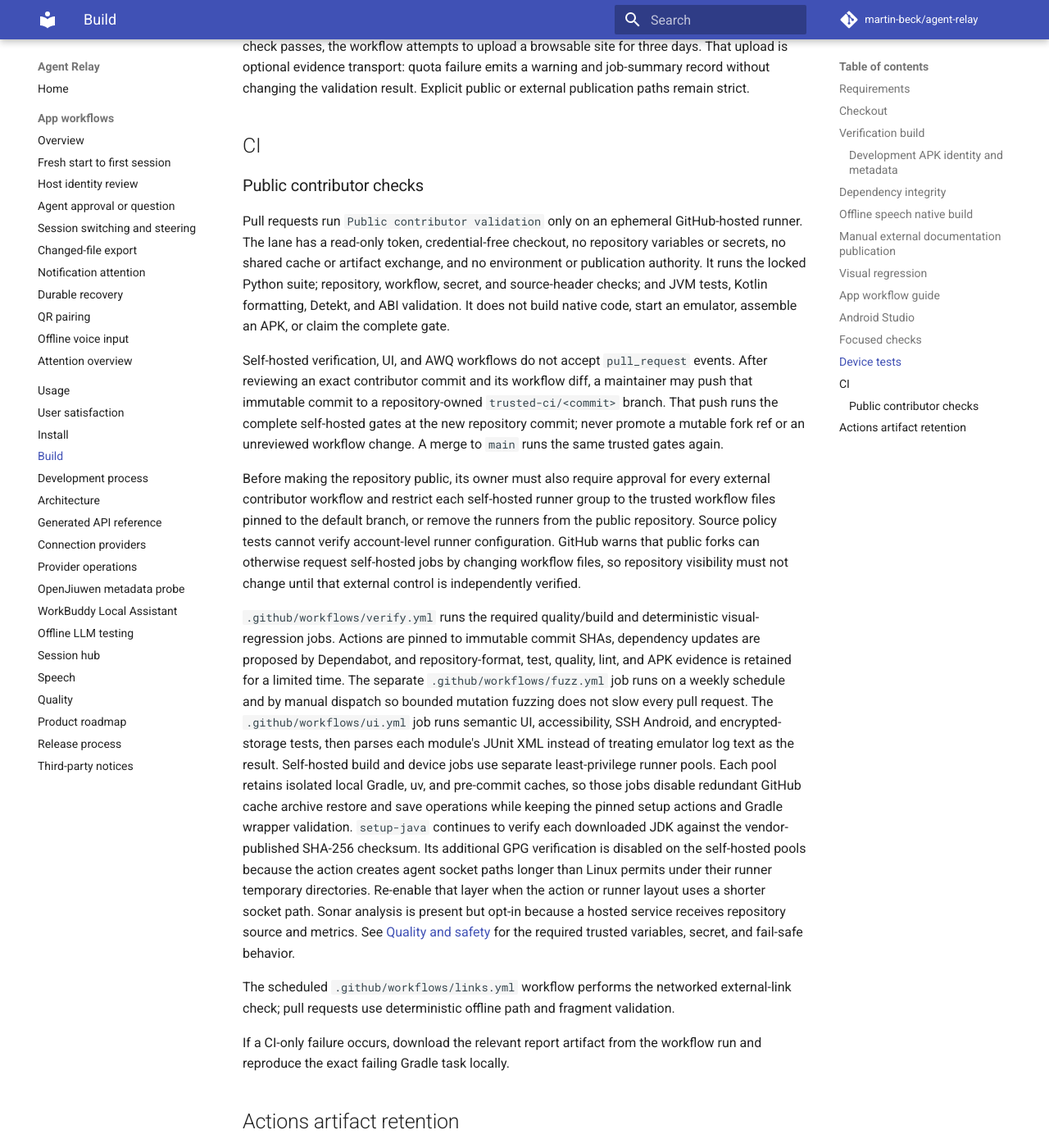
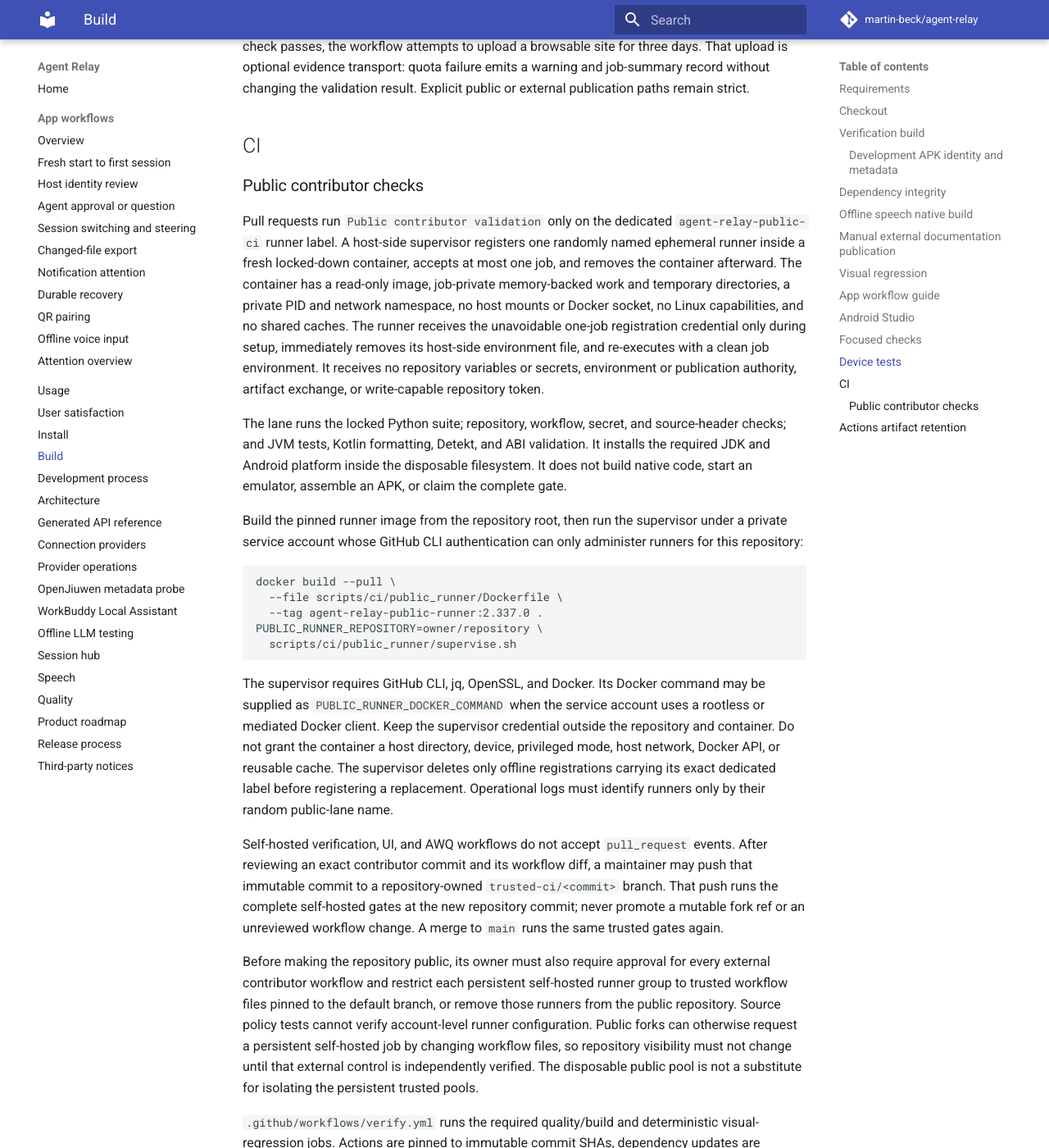
Before and after one commit to martin-beck/agent-relay, an MkDocs documentation site: the page built from docs/BUILDING.md, in a window 1280 px wide and 1400 px high, scrolled down 8510 px. Shown: the whole window at 82% size. Built offline with MkDocs 1.6.1 and Material for MkDocs 9.7.7, drawn with Linux system fonts in a browser that asks for light colours; comment, search, counter and statistics services are not loaded.

Commit message:
ci: add disposable public runner pool
Signed-off-by: martin-beck <24471267+martin-beck@users.noreply.github.com>

````diff
--- a/docs/BUILDING.md
+++ b/docs/BUILDING.md
@@ -417,12 +417,38 @@ result. Explicit public or external publication paths remain strict.
 
 ### Public contributor checks
 
-Pull requests run `Public contributor validation` only on an ephemeral GitHub-hosted runner. The
-lane has a read-only token, credential-free checkout, no repository variables or secrets, no shared
-cache or artifact exchange, and no environment or publication authority. It runs the locked Python
-suite; repository, workflow, secret, and source-header checks; and JVM tests, Kotlin formatting,
-Detekt, and ABI validation. It does not build native code, start an emulator, assemble an APK, or
-claim the complete gate.
+Pull requests run `Public contributor validation` only on the dedicated `agent-relay-public-ci`
+runner label. A host-side supervisor registers one randomly named ephemeral runner inside a fresh
+locked-down container, accepts at most one job, and removes the container afterward. The container
+has a read-only image, job-private memory-backed work and temporary directories, a private PID and
+network namespace, no host mounts or Docker socket, no Linux capabilities, and no shared caches.
+The runner receives the unavoidable one-job registration credential only during setup, immediately
+removes its host-side environment file, and re-executes with a clean job environment. It receives no
+repository variables or secrets,
+environment or publication authority, artifact exchange, or write-capable repository token.
+
+The lane runs the locked Python suite; repository, workflow, secret, and source-header checks; and
+JVM tests, Kotlin formatting, Detekt, and ABI validation. It installs the required JDK and Android
+platform inside the disposable filesystem. It does not build native code, start an emulator,
+assemble an APK, or claim the complete gate.
+
+Build the pinned runner image from the repository root, then run the supervisor under a private
+service account whose GitHub CLI authentication can only administer runners for this repository:
+
+```bash
+docker build --pull \
+  --file scripts/ci/public_runner/Dockerfile \
+  --tag agent-relay-public-runner:2.337.0 .
+PUBLIC_RUNNER_REPOSITORY=owner/repository \
+  scripts/ci/public_runner/supervise.sh
+```
+
+The supervisor requires GitHub CLI, jq, OpenSSL, and Docker. Its Docker command may be supplied as
+`PUBLIC_RUNNER_DOCKER_COMMAND` when the service account uses a rootless or mediated Docker client.
+Keep the supervisor credential outside the repository and container. Do not grant the container a
+host directory, device, privileged mode, host network, Docker API, or reusable cache. The supervisor
+deletes only offline registrations carrying its exact dedicated label before registering a
+replacement. Operational logs must identify runners only by their random public-lane name.
 
 Self-hosted verification, UI, and AWQ workflows do not accept `pull_request` events. After reviewing
 an exact contributor commit and its workflow diff, a maintainer may push that immutable commit to a
@@ -431,11 +457,12 @@ new repository commit; never promote a mutable fork ref or an unreviewed workflo
 `main` runs the same trusted gates again.
 
 Before making the repository public, its owner must also require approval for every external
-contributor workflow and restrict each self-hosted runner group to the trusted workflow files pinned
-to the default branch, or remove the runners from the public repository. Source policy tests cannot
-verify account-level runner configuration. GitHub warns that public forks can otherwise request
-self-hosted jobs by changing workflow files, so repository visibility must not change until that
-external control is independently verified.
+contributor workflow and restrict each persistent self-hosted runner group to trusted workflow files
+pinned to the default branch, or remove those runners from the public repository. Source policy
+tests cannot verify account-level runner configuration. Public forks can otherwise request a
+persistent self-hosted job by changing workflow files, so repository visibility must not change
+until that external control is independently verified. The disposable public pool is not a
+substitute for isolating the persistent trusted pools.
 
 `.github/workflows/verify.yml` runs the required quality/build and deterministic
 visual-regression jobs. Actions are
````
Also changed, not shown: 6 other files.
